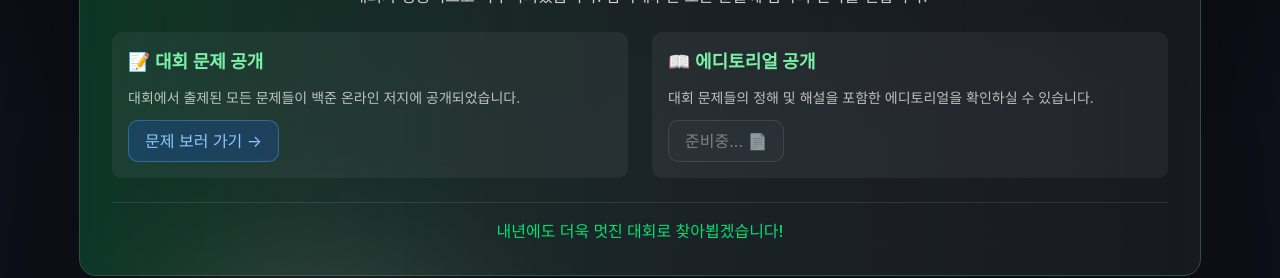
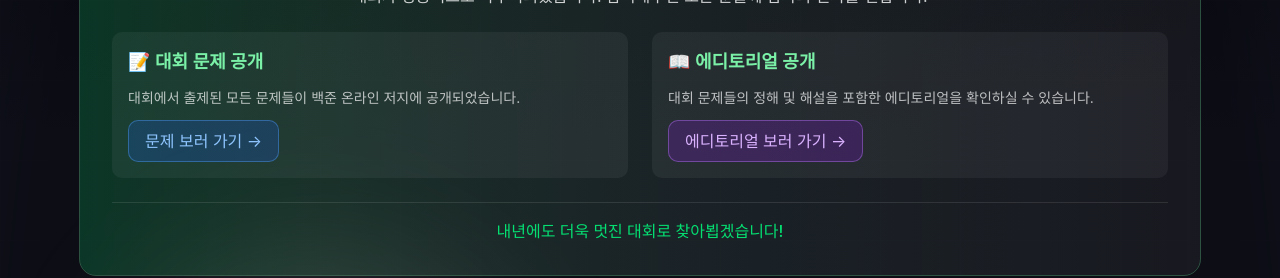
Before and after one commit to ANA-CNU/anabada-new, a React (Vite) app in the folder frontend/: page / in a window 1280 px wide. Shown: the part 1040-1318 px from the top of the page. Built offline with nearby package versions, Linux system fonts and the light colour scheme; no server answers.

Commit message:
feat(ContestEndNotice) : 에디토리얼 링크 추가
-에디토리얼 파일 자체를 public에 넣어서 추가하였습니다.

```diff
--- a/frontend/src/home/components/ContestEndNotice.tsx
+++ b/frontend/src/home/components/ContestEndNotice.tsx
@@ -43,12 +43,14 @@ const ContestEndNotice: React.FC = () => {
               <p className="text-white/70 text-sm mb-3">
                 대회 문제들의 정해 및 해설을 포함한 에디토리얼을 확인하실 수 있습니다.
               </p>
-              <button
-                disabled
-                className="inline-flex items-center px-4 py-2 bg-gray-600/20 border border-gray-400/40 rounded-lg text-gray-300 cursor-not-allowed opacity-50"
+              <a
+                href="/2025_SW-IT-Contest_edi.pdf"
+                target="_blank"
+                rel="noopener noreferrer"
+                className="inline-flex items-center px-4 py-2 bg-purple-600/20 hover:bg-purple-600/30 border border-purple-400/40 rounded-lg text-purple-300 hover:text-purple-200 transition-colors"
               >
-                준비중... 📄
-              </button>
+                에디토리얼 보러 가기 →
+              </a>
             </div>
           </div>
 
```
Also changed, not shown: 1 other file (tests, documents, lock files or other folders).
